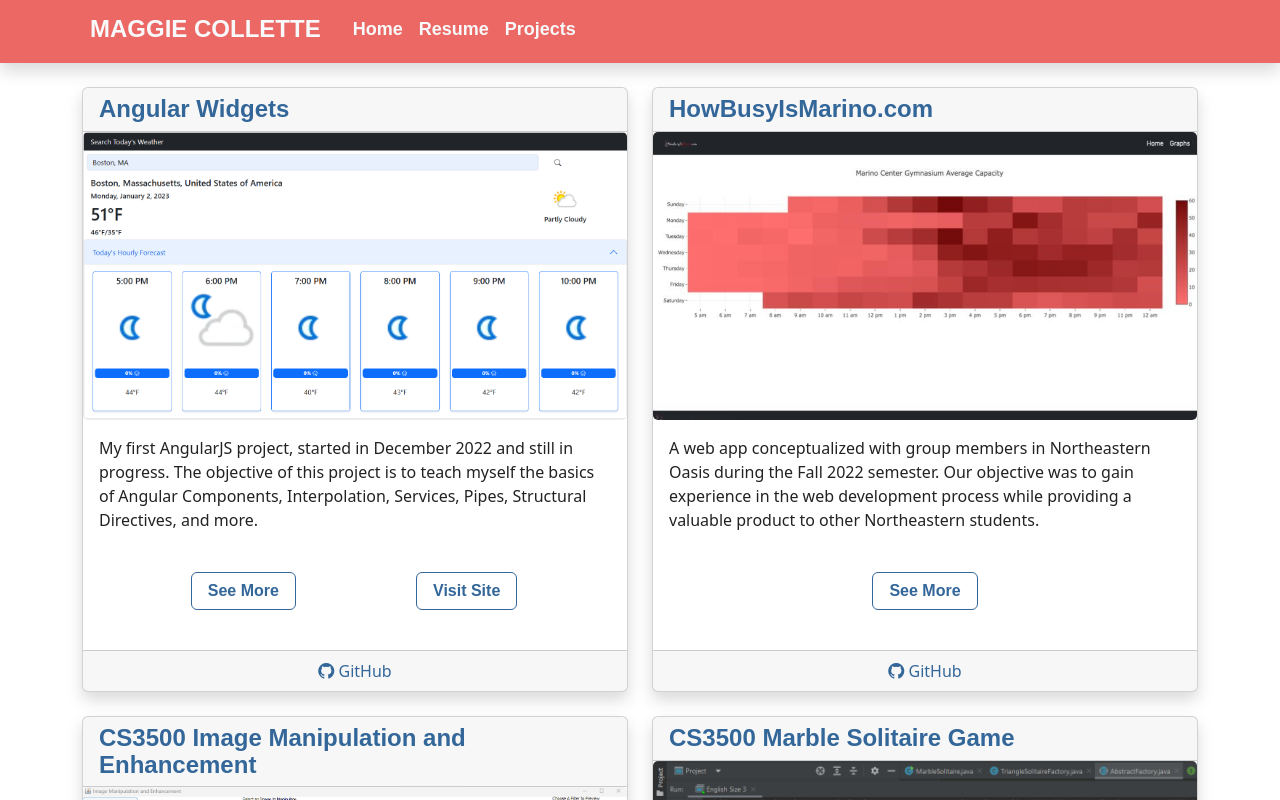
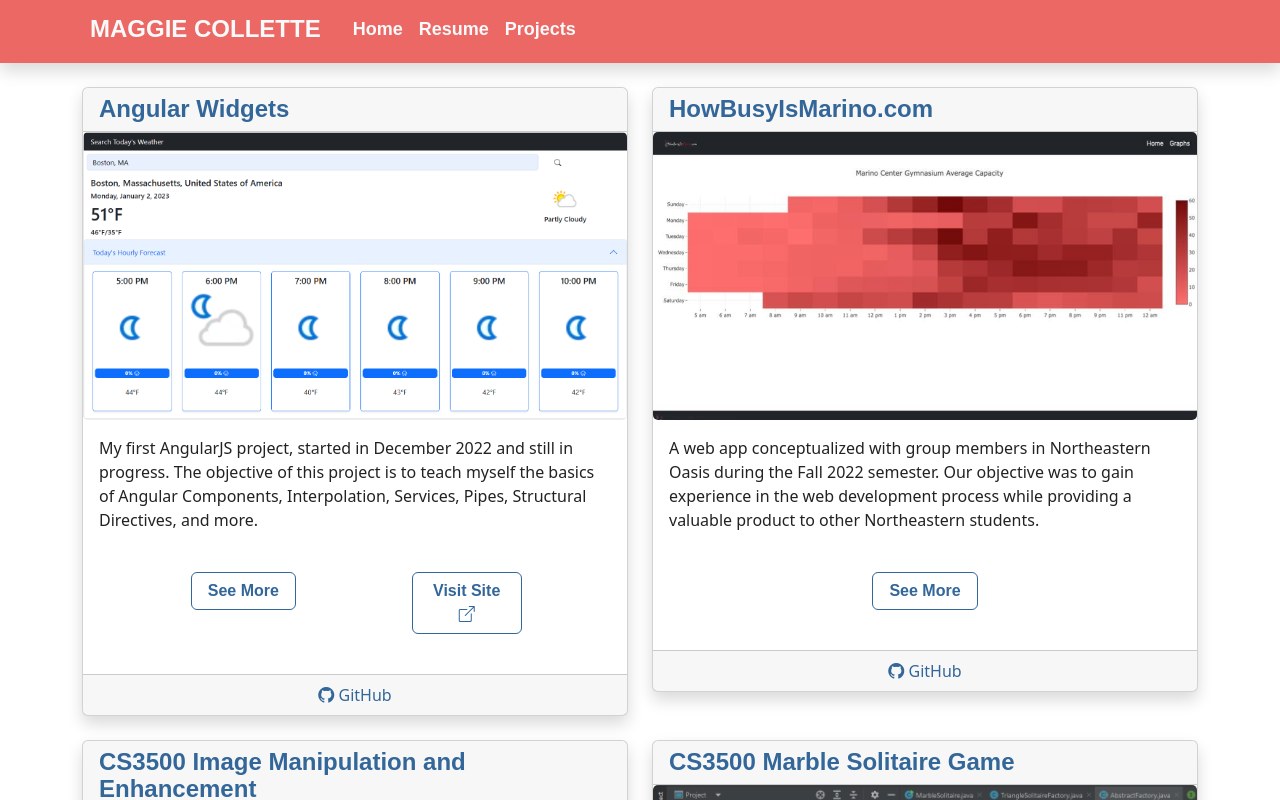
Before and after one commit to maggiecollette/Personal-Site, an Angular app: page /projects in a window 1280 px wide. Shown: the top 800 px of the page. Built offline with nearby package versions, Linux system fonts and the light colour scheme.

Commit message:
Each project page outlined

```diff
--- a/src/app/angular-widgets/angular-widgets.component.html
+++ b/src/app/angular-widgets/angular-widgets.component.html
@@ -81,4 +81,5 @@
       </h4>
     </div>
   </div>
+  <br>
 </div>
--- a/src/app/ime/ime.component.html
+++ b/src/app/ime/ime.component.html
@@ -102,4 +102,5 @@
       </h4>
     </div>
   </div>
+  <br>
 </div>
--- a/src/app/marble-solitaire/marble-solitaire.component.html
+++ b/src/app/marble-solitaire/marble-solitaire.component.html
@@ -70,4 +70,5 @@
       </h4>
     </div>
   </div>
+  <br>
 </div>
--- a/src/app/oasis-project/oasis-project.component.html
+++ b/src/app/oasis-project/oasis-project.component.html
@@ -123,4 +123,5 @@
       </h4>
     </div>
   </div>
+  <br>
 </div>
--- a/src/app/projects/projects.component.html
+++ b/src/app/projects/projects.component.html
@@ -21,7 +21,7 @@
               </div>
               <div class="col-3">
                 <a href="https://maggiecollette.github.io/Angular-Widgets/" target="_blank" rel="noreferrer noopener">
-                  <button type="button" class="btn btn-outline-info">Visit Site</button>
+                  <button type="button" class="btn btn-outline-info">Visit Site <i class="bi bi-box-arrow-up-right"></i></button>
                 </a>
               </div>
             </div>
```
Also changed, not shown: 25 other files (tests, documents, lock files or other folders).
